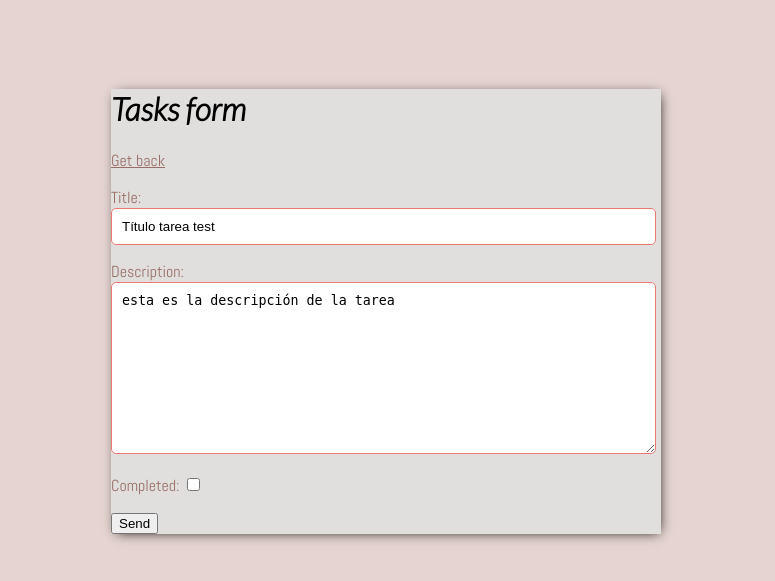
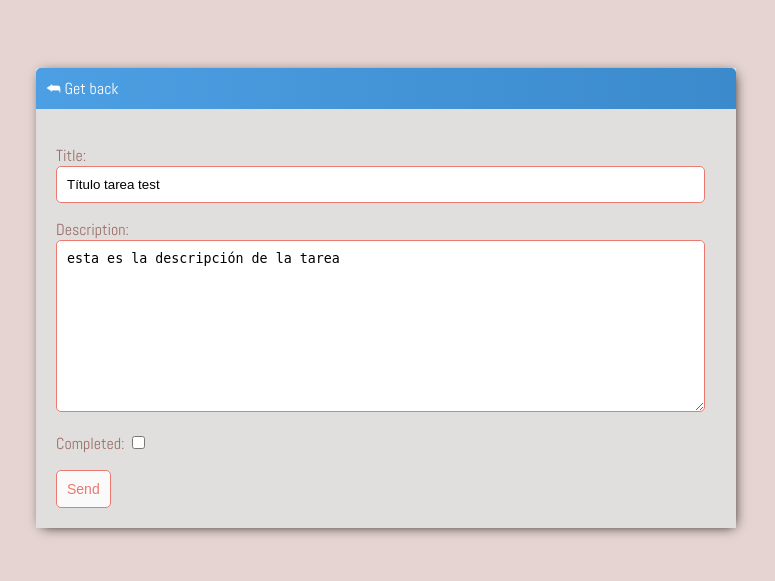
Before and after one commit to devdiegodv/Task_system, a Django app: page /edit-task/1 in a window 1280 px wide. Shown: the top 581 px of the page, without its empty margins (254-1029 px from the left). Run offline with Django 4.2, Linux system fonts and the light colour scheme; a user stored in the database is signed in; data comes from the database, SQL or seed files in the repository.

Commit message:
final styles

```diff
--- a/src/base/templates/base/main.html
+++ b/src/base/templates/base/main.html
@@ -19,7 +19,7 @@
         }
 
         .container{
-            max-width: 550px;
+            max-width: 700px;
             margin: auto;
             background-color: #E1DFDE;
             -webkit-box-shadow: 2px 2px 12px -4px rgba(0, 0, 0.21);
@@ -117,8 +117,6 @@
             width: 95%;
         }
 
-
-
         .button {
             border: 1px solid #EB796F;
             background-color: #FAFAFA;
@@ -130,6 +128,9 @@
             text-decoration: none;
         }
 
+        .card-body {
+            padding: 20px;
+        }
     </style>
 </head>
 <body>
--- a/src/base/templates/base/task_form.html
+++ b/src/base/templates/base/task_form.html
@@ -2,13 +2,16 @@
 
 {% block content %}
 
-<h1>Tasks form</h1>
-<a href="{% url 'tasks' %}">Get back</a>
+<div class="navbar">
+    <a href="{% url 'tasks' %}">&#x2BAA; Get back</a>
+</div>
 
-<form method="POST" action="">
-    {% csrf_token %}
-    {{form.as_p}}
-    <input type="submit" value="Send">
-</form>
+<div class="card-body">
+    <form method="POST" action="">
+        {% csrf_token %}
+        {{form.as_p}}
+        <input class="button" type="submit" value="Send">
+    </form>
+</div>
 
 {% endblock content %}
--- a/src/base/templates/base/task_list.html
+++ b/src/base/templates/base/task_list.html
@@ -24,7 +24,7 @@
 </div>
 <hr>
 
-<div class="envoltorio-items-tarea">
+<div class="wrapper-items-task">
     {% for task in tasks %}
     <div class="wrapper-task">
         {% if task.completed %}
```
Also changed, not shown: src/base/templates/base/login.html (+11 -6 lines), src/base/templates/base/register.html (+18 -7 lines), src/base/templates/base/task_confirm_delete.html (+12 -6 lines).
